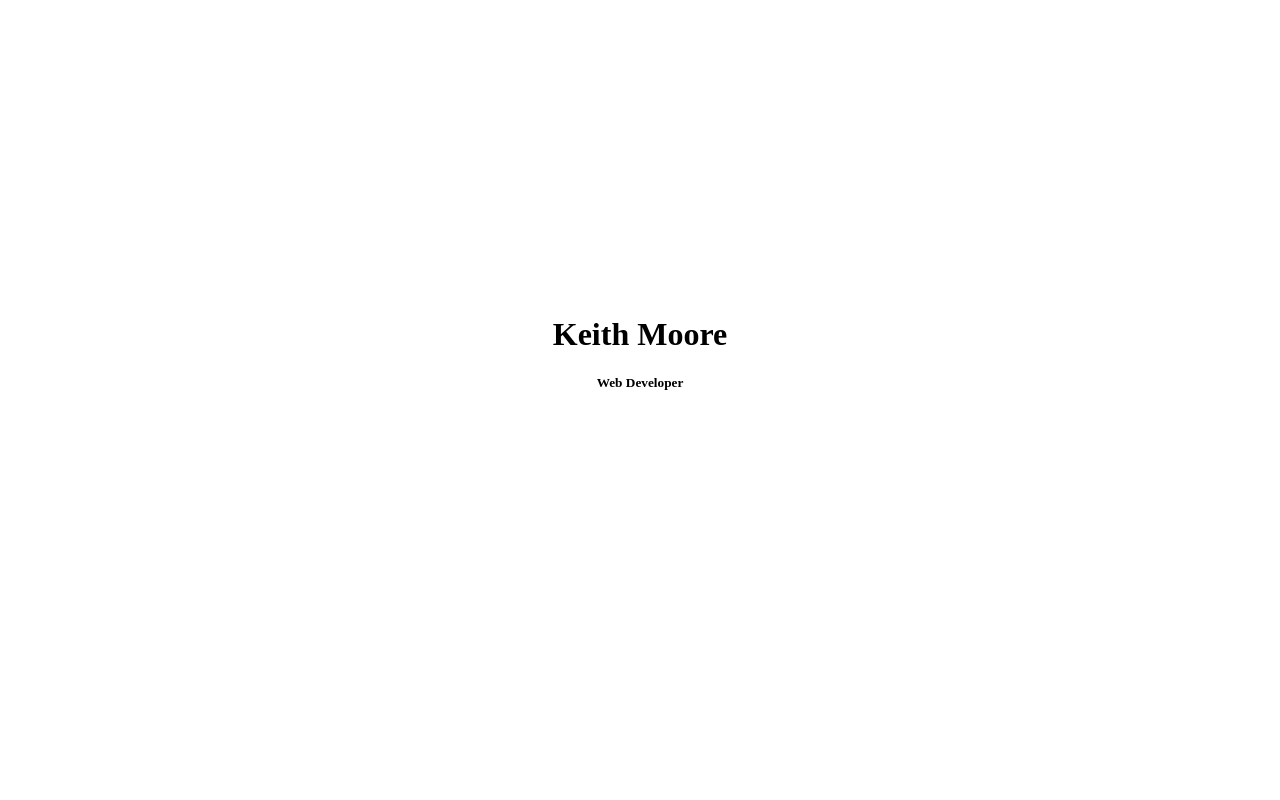
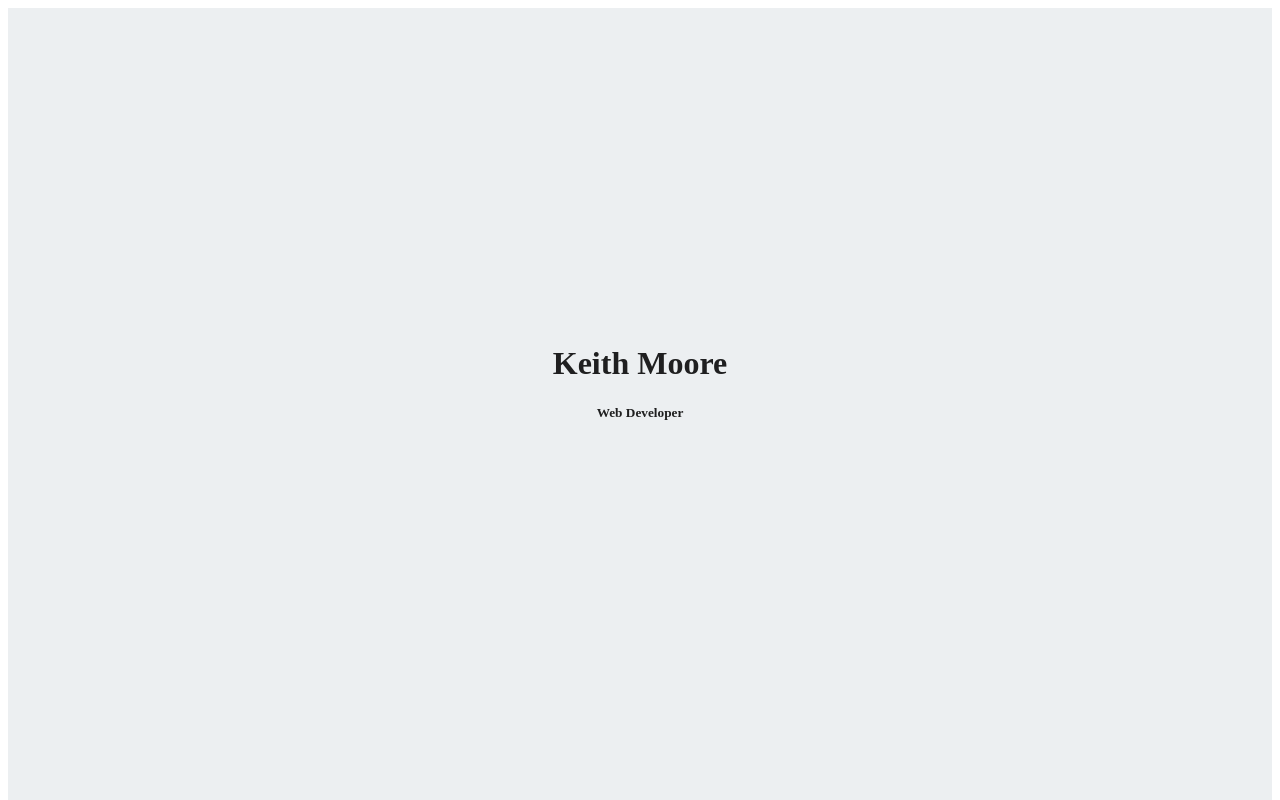
Before and after one commit to kdavidmoore/material-ui-portfolio, a React app: page / in a window 1280 px wide. Shown: the top 800 px of the page. Built offline with nearby package versions, Linux system fonts and the light colour scheme.

Commit message:
messed with inline styling

```diff
--- a/src/App.js
+++ b/src/App.js
@@ -1,17 +1,25 @@
 import React from 'react';
+import {blueGrey50, darkBlack} from 'material-ui/styles/colors';
 import darkBaseTheme from 'material-ui/styles/baseThemes/darkBaseTheme';
 import MuiThemeProvider from 'material-ui/styles/MuiThemeProvider';
 import getMuiTheme from 'material-ui/styles/getMuiTheme';
 import PortfolioCard from './PortfolioCard';
 
+const muiTheme = getMuiTheme(darkBaseTheme);
+
 const splashStyle = {
 	height: '100vh',
 	width: '100%',
-	textAlign: 'center'
+	textAlign: 'center',
+	margin: '0 auto',
+	backgroundColor: '#eceff1',
+	color: 'rgba(0, 0, 0, 0.87)'
 };
 
 const innerSplashStyle = {
-	margin: '25% 0 0'
+	boxSizing: 'border-box',
+	padding: '25% 0 0',
+	margin: '0 auto'
 };
 
 const gridStyle = {
@@ -21,7 +29,7 @@ const gridStyle = {
 };
 
 const App = () => (
-	<MuiThemeProvider muiTheme={getMuiTheme(darkBaseTheme)}>
+	<MuiThemeProvider muiTheme={muiTheme}>
 		<div>
 			<div style={splashStyle}>
 				<div style={innerSplashStyle}>
```
Also changed, not shown: 1 other file (tests, documents, lock files or other folders).
